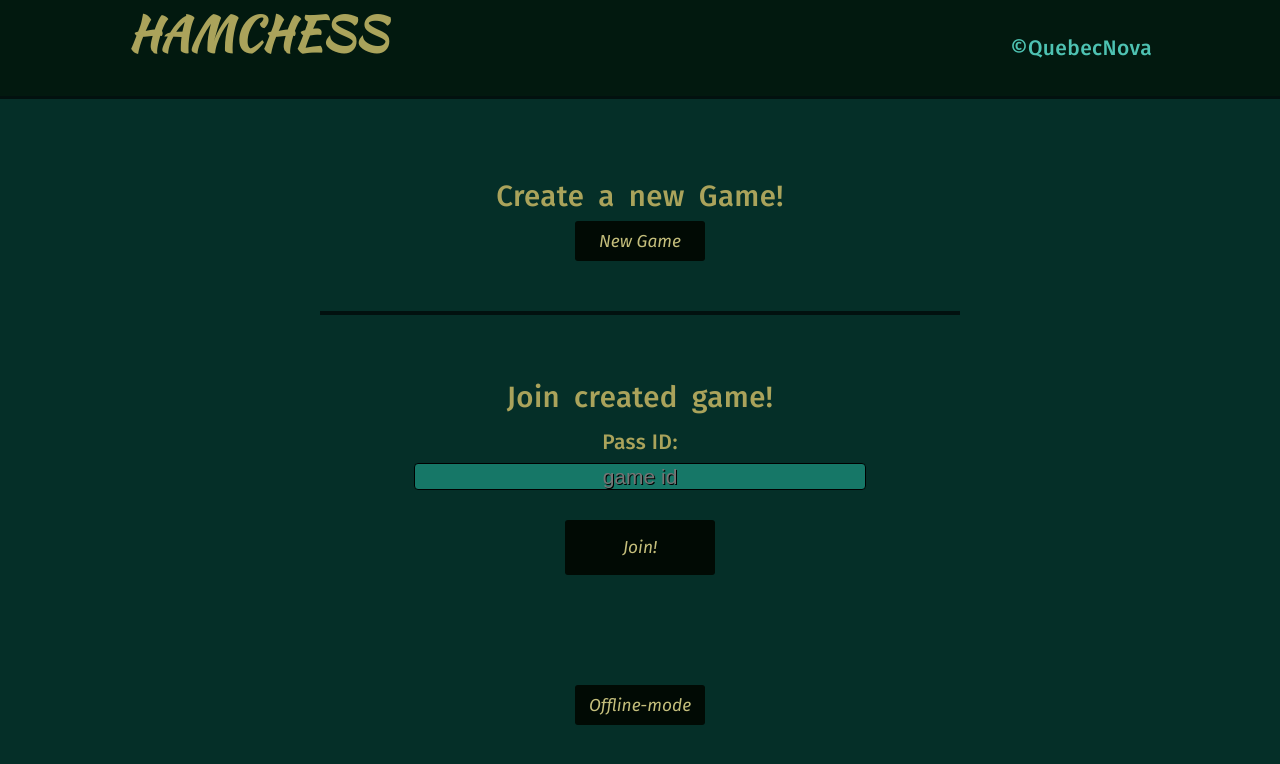
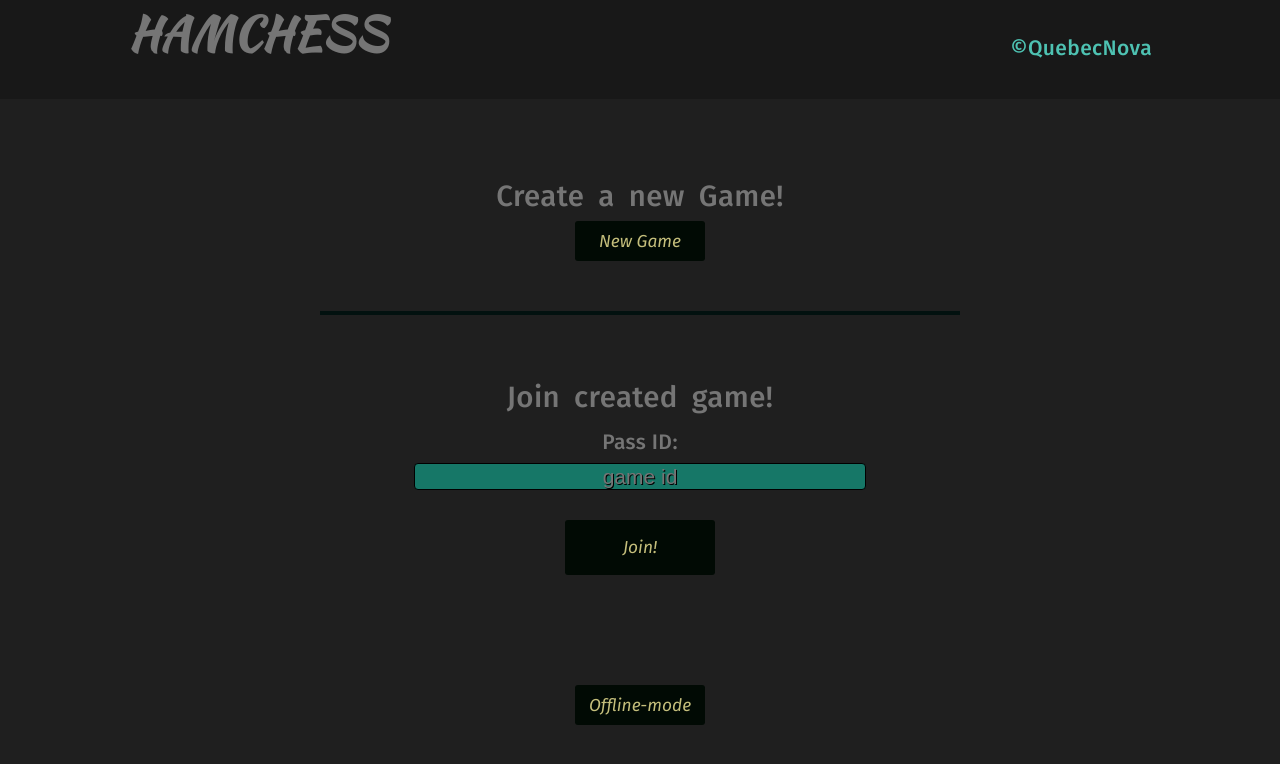
Before and after one commit to QuebecNova/Chess-on-React, a React (Create React App) app: page / in a window 1280 px wide. Shown: the top 764 px of the page. Built offline with nearby package versions, Linux system fonts and the light colour scheme; no server answers.

Commit message:
Changing the main page: background, text, borders

```diff
--- a/src/styles/index.scss
+++ b/src/styles/index.scss
@@ -8,6 +8,7 @@
 @import 'newGame.scss';
 @import 'chat.scss';
 @import 'mediaQueries.scss';
+@import 'variable.scss';
 
 * {
     margin: 0;
@@ -18,11 +19,11 @@ html,
 body {
     font-size: 21px;
     font-family: 'fira_sansmedium';
-    color: rgb(170, 163, 91);
+    color: #757575;
     letter-spacing: 0.4px;
     overflow: hidden;
 }
 
 body {
-    background-color: rgb(5, 47, 40);
+    background-color: #1F1F1F;
 }
--- a/src/styles/outer.scss
+++ b/src/styles/outer.scss
@@ -94,8 +94,8 @@ header {
     align-self: flex-start;
     align-items: center;
     gap: 10px;
-    border-bottom: 3px solid rgb(2, 17, 15);
-    background-color: rgba(2, 20, 9, 0.8);
+    border-bottom: 3px solid #181818;
+    background-color: #181818;
     border-collapse: collapse;
     height: 12%;
     width: 100%;
```
